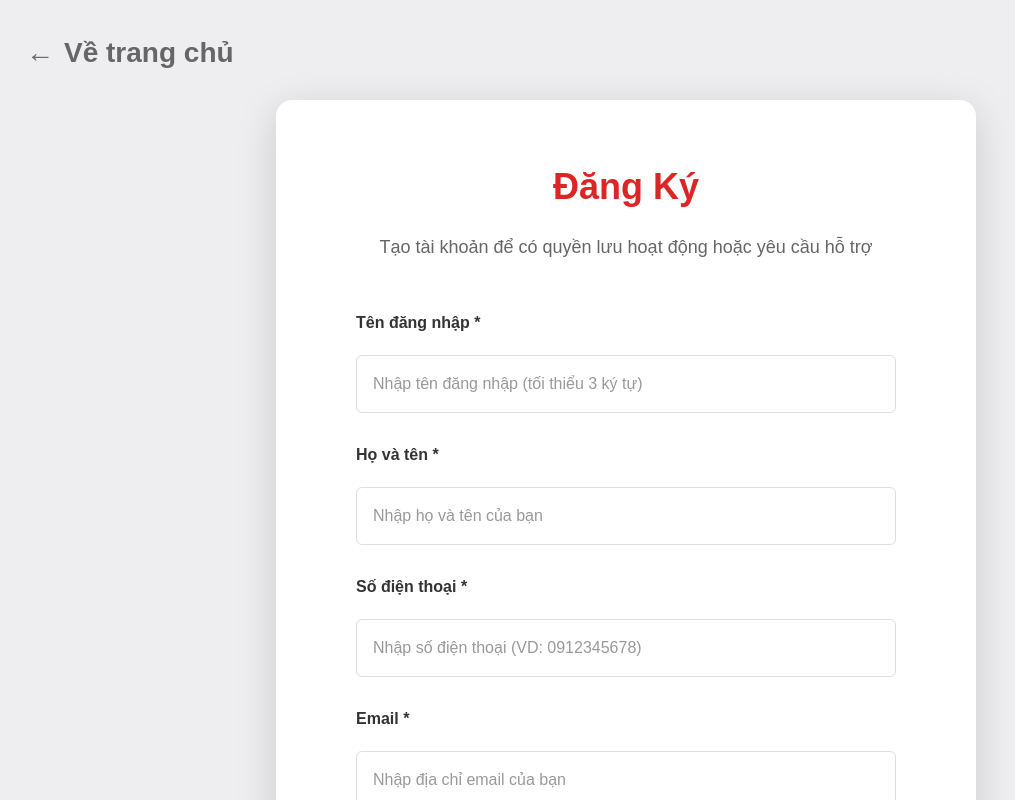
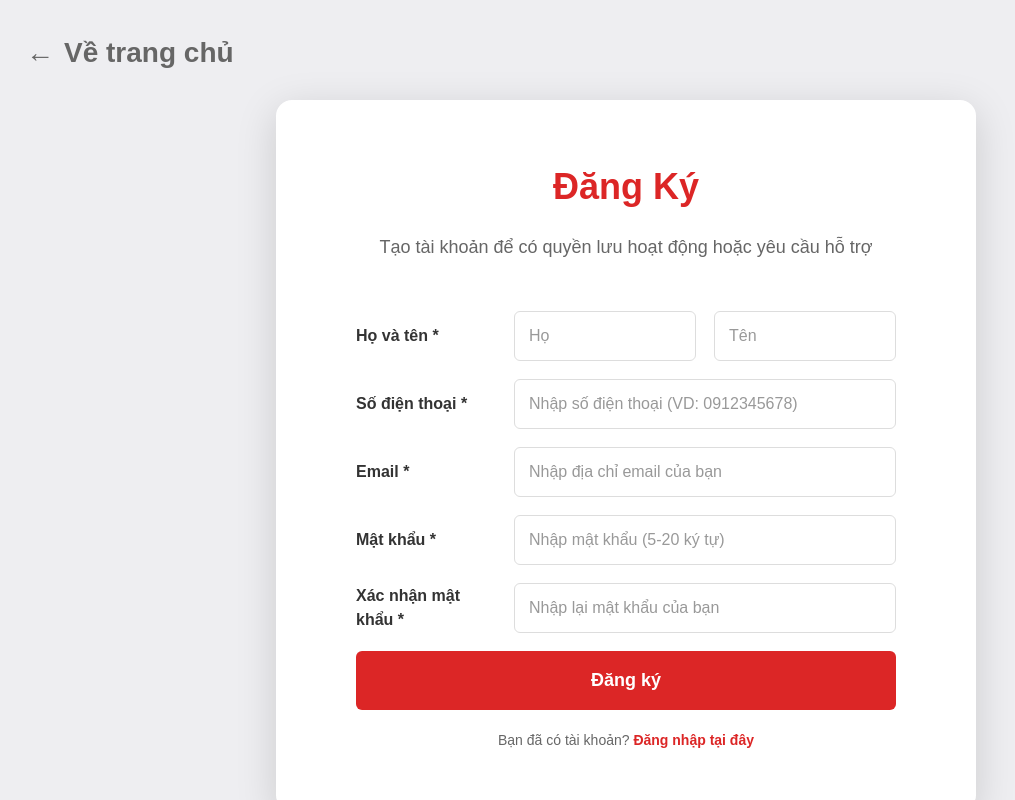
Before and after one commit to SWP391-Flood-Rescue-Coordination/FE, a React (Vite) app: page /register in a window 1280 px wide. Shown: the whole page, without its empty margins (14-1029 px from the left). Built offline with nearby package versions, Linux system fonts and the light colour scheme; no server answers.

Commit message:
update ui register form

```diff
--- a/src/components/Register.css
+++ b/src/components/Register.css
@@ -1,3 +1,40 @@
+.error-icon {
+  display: inline-block;
+  color: #dc2626;
+  font-size: 16px;
+  vertical-align: middle;
+  margin-right: 6px;
+}
+.name-fields {
+  display: flex;
+  gap: 18px;
+  flex: 1;
+}
+
+.name-fields input {
+  width: 100%;
+  min-width: 0;
+  padding: 12px 14px;
+  border: 1px solid #ddd;
+  border-radius: 6px;
+  font-size: 16px;
+  background: #fff;
+  color: #000;
+  transition: border-color 0.3s;
+  box-sizing: border-box;
+}
+
+.name-fields input.input-error {
+  border-color: #dc2626;
+  box-shadow: 0 0 0 3px rgba(220, 38, 38, 0.08);
+}
+
+.name-fields input:focus {
+  outline: none;
+  border-color: #dc2626;
+  background-color: #fff;
+  color: #000;
+}
 .register-container {
   height: 100vh;
   width: 100vw;
@@ -160,47 +197,74 @@
   background-color: #b91c1c;
 }
 
-.form-group {
-  margin-bottom: 30px;
+
+.form-row {
+  display: flex;
+  align-items: center;
+  gap: 18px;
+  margin-bottom: 18px;
 }
 
-.form-group label {
-  display: block;
+.form-row label {
+  min-width: 140px;
   color: #333;
   font-size: 16px;
   font-weight: 600;
-  margin-bottom: 10px;
+  margin-bottom: 0;
 }
 
-.form-label-row {
-  display: flex;
-  justify-content: space-between;
-  align-items: flex-start;
-  gap: 1rem;
-  margin-bottom: 10px;
+.form-row input {
+  width: 100%;
+  min-width: 0;
+  padding: 12px 14px;
+  border: 1px solid #ddd;
+  border-radius: 6px;
+  font-size: 16px;
+  background: #fff;
+  color: #000;
+  transition: border-color 0.3s;
+  box-sizing: border-box;
 }
 
-.form-label-row label {
-  margin-bottom: 0;
+.form-row input.input-error {
+  border-color: #dc2626;
+  box-shadow: 0 0 0 3px rgba(220, 38, 38, 0.08);
+}
+
+.form-row input:focus {
+  outline: none;
+  border-color: #dc2626;
+  background-color: #fff;
+  color: #000;
+}
+
+.form-row input:-webkit-autofill,
+.form-row input:-webkit-autofill:hover,
+.form-row input:-webkit-autofill:focus,
+.form-row input:-webkit-autofill:active {
+  -webkit-box-shadow: 0 0 0 30px white inset !important;
+  -webkit-text-fill-color: #000 !important;
+  box-shadow: 0 0 0 30px white inset !important;
+}
+
+.form-row input::placeholder {
+  color: #999;
 }
 
 .field-error {
   color: #dc2626;
   font-size: 13px;
   font-weight: 600;
-  text-align: right;
-  line-height: 1.35;
+  margin: 4px 0 0 0;
+  display: block;
+  text-align: left;
+  white-space: normal;
 }
 
-.form-group input {
-  width: 100%;
-  padding: 16px;
-  border: 1px solid #ddd;
-  border-radius: 6px;
-  font-size: 16px;
-  transition: border-color 0.3s;
-  background-color: #fff;
-  color: #000;
+.form-row input:disabled {
+  background-color: #f5f5f5;
+  cursor: not-allowed;
+  opacity: 0.7;
 }
 
 .form-group input.input-error {
--- a/src/components/Register.jsx
+++ b/src/components/Register.jsx
@@ -3,12 +3,12 @@ import authService from '../services/authService'
 import './Register.css'
 
 const Register = ({ onClose, onShowLogin }) => {
-  const [username, setUsername] = useState('')
   const [phone, setPhone] = useState('')
   const [email, setEmail] = useState('')
   const [password, setPassword] = useState('')
   const [confirmPassword, setConfirmPassword] = useState('')
-  const [fullName, setFullName] = useState('')
+  const [firstName, setFirstName] = useState('')
+  const [lastName, setLastName] = useState('')
   const [loading, setLoading] = useState(false)
   const [error, setError] = useState('')
   const [fieldErrors, setFieldErrors] = useState({})
@@ -31,12 +31,12 @@ const Register = ({ onClose, onShowLogin }) => {
     setError('')
 
     const validation = authService.validateRegisterInput(
-      username,
       phone,
       email,
       password,
       confirmPassword,
-      fullName,
+      firstName,
+      lastName,
     )
 
     setFieldErrors(validation.errors || {})
@@ -47,7 +47,7 @@ const Register = ({ onClose, onShowLogin }) => {
 
     try {
       setLoading(true)
-      await authService.register(username, phone, email, password, fullName)
+      await authService.register(phone, email, password, firstName, lastName)
       setShowSuccessPopup(true)
     } catch (err) {
       const errorMessage = authService.getRegisterErrorMessage(err)
@@ -105,52 +105,55 @@ const Register = ({ onClose, onShowLogin }) => {
           </div>
         )}
 
+
         <form onSubmit={handleSubmit} noValidate>
-          <div className="form-group">
-            <div className="form-label-row">
-              <label htmlFor="username">Tên đăng nhập *</label>
-              {fieldErrors.username && <span className="field-error">{fieldErrors.username}</span>}
-            </div>
+
+
+          <div className="form-row">
+            <label>Họ và tên *</label>
+            <div className="name-fields">
+              <div style={{width: '50%'}}>
                 <input
                   type="text"
-              id="username"
-              className={fieldErrors.username ? 'input-error' : ''}
-              placeholder="Nhập tên đăng nhập (tối thiểu 3 ký tự)"
-              value={username}
+                  id="lastName"
+                  className={fieldErrors.lastName ? 'input-error' : ''}
+                  placeholder="Họ"
+                  value={lastName}
                   onChange={(e) => {
-                setUsername(e.target.value)
-                clearFieldError('username')
+                    setLastName(e.target.value)
+                    clearFieldError('lastName')
                   }}
                   required
                   disabled={loading}
                 />
+                {fieldErrors.lastName && (
+                  <span className="field-error"><span className="error-icon">&#9888;</span> Vui lòng nhập họ.</span>
+                )}
               </div>
-
-          <div className="form-group">
-            <div className="form-label-row">
-              <label htmlFor="fullName">Họ và tên *</label>
-              {fieldErrors.fullName && <span className="field-error">{fieldErrors.fullName}</span>}
-            </div>
+              <div style={{width: '50%'}}>
                 <input
                   type="text"
-              id="fullName"
-              className={fieldErrors.fullName ? 'input-error' : ''}
-              placeholder="Nhập họ và tên của bạn"
-              value={fullName}
+                  id="firstName"
+                  className={fieldErrors.firstName ? 'input-error' : ''}
+                  placeholder="Tên"
+                  value={firstName}
                   onChange={(e) => {
-                setFullName(e.target.value)
-                clearFieldError('fullName')
+                    setFirstName(e.target.value)
+                    clearFieldError('firstName')
                   }}
                   required
                   disabled={loading}
                 />
+                {fieldErrors.firstName && (
+                  <span className="field-error"><span className="error-icon">&#9888;</span> Vui lòng nhập tên.</span>
+                )}
+              </div>
+            </div>
           </div>
 
-          <div className="form-group">
-            <div className="form-label-row">
+          <div className="form-row">
             <label htmlFor="phone">Số điện thoại *</label>
-              {fieldErrors.phone && <span className="field-error">{fieldErrors.phone}</span>}
-            </div>
+            <div style={{width: '100%'}}>
               <input
                 type="tel"
                 id="phone"
@@ -164,13 +167,13 @@ const Register = ({ onClose, onShowLogin }) => {
                 required
                 disabled={loading}
               />
+              {fieldErrors.phone && <span className="field-error"><span className="error-icon">&#9888;</span> Vui lòng nhập số điện thoại hợp lệ.</span>}
+            </div>
           </div>
 
-          <div className="form-group">
-            <div className="form-label-row">
+          <div className="form-row">
             <label htmlFor="email">Email *</label>
-              {fieldErrors.email && <span className="field-error">{fieldErrors.email}</span>}
-            </div>
+            <div style={{width: '100%', display: 'flex', flexDirection: 'column'}}>
               <input
                 type="email"
                 id="email"
@@ -184,13 +187,13 @@ const Register = ({ onClose, onShowLogin }) => {
                 required
                 disabled={loading}
               />
+              {fieldErrors.email && <span className="field-error"><span className="error-icon">&#9888;</span> Vui lòng nhập email hợp lệ.</span>}
+            </div>
           </div>
 
-          <div className="form-group">
-            <div className="form-label-row">
+          <div className="form-row">
             <label htmlFor="password">Mật khẩu *</label>
-              {fieldErrors.password && <span className="field-error">{fieldErrors.password}</span>}
-            </div>
+            <div style={{width: '100%'}}>
               <input
                 type="password"
                 id="password"
@@ -204,13 +207,13 @@ const Register = ({ onClose, onShowLogin }) => {
                 required
                 disabled={loading}
               />
+              {fieldErrors.password && <span className="field-error"><span className="error-icon">&#9888;</span> Mật khẩu phải từ 5-20 ký tự, bao gồm chữ và số.</span>}
+            </div>
           </div>
 
-          <div className="form-group">
-            <div className="form-label-row">
+          <div className="form-row">
             <label htmlFor="confirmPassword">Xác nhận mật khẩu *</label>
-              {fieldErrors.confirmPassword && <span className="field-error">{fieldErrors.confirmPassword}</span>}
-            </div>
+            <div style={{width: '100%'}}>
               <input
                 type="password"
                 id="confirmPassword"
@@ -224,6 +227,8 @@ const Register = ({ onClose, onShowLogin }) => {
                 required
                 disabled={loading}
               />
+              {fieldErrors.confirmPassword && <span className="field-error"><span className="error-icon">&#9888;</span> Vui lòng nhập lại mật khẩu trùng khớp.</span>}
+            </div>
           </div>
 
           <button type="submit" className="register-button" disabled={loading}>
--- a/src/services/authService.js
+++ b/src/services/authService.js
@@ -230,23 +230,30 @@ const buildLoginValidationErrors = (phone, password) => {
   return errors
 }
 
-const buildRegisterValidationErrors = (username, phone, email, password, confirmPassword, fullName) => {
+
+// Validate firstName, lastName riêng biệt
+const buildRegisterValidationErrors = (username, phone, email, password, confirmPassword, firstName, lastName) => {
   const errors = {}
-  const trimmedUsername = String(username ?? '').trim()
+  // const trimmedUsername = String(username ?? '').trim()
   const trimmedPhone = String(phone ?? '').trim()
   const trimmedEmail = String(email ?? '').trim()
   const passwordValue = String(password ?? '')
   const confirmPasswordValue = String(confirmPassword ?? '')
-  const trimmedFullName = String(fullName ?? '').trim()
+  const trimmedFirstName = String(firstName ?? '').trim()
+  const trimmedLastName = String(lastName ?? '').trim()
 
-  if (!trimmedUsername) {
-    errors.username = 'Vui lòng nhập tên đăng nhập.'
-  } else if (trimmedUsername.length < 3) {
-    errors.username = 'Tên đăng nhập phải có ít nhất 3 ký tự.'
+  // Nếu vẫn còn username thì giữ lại, nếu không thì bỏ qua
+  // if (!trimmedUsername) {
+  //   errors.username = 'Vui lòng nhập tên đăng nhập.'
+  // } else if (trimmedUsername.length < 3) {
+  //   errors.username = 'Tên đăng nhập phải có ít nhất 3 ký tự.'
+  // }
+
+  if (!trimmedLastName) {
+    errors.lastName = 'Vui lòng nhập họ.'
   }
-
-  if (!trimmedFullName) {
-    errors.fullName = 'Vui lòng nhập họ và tên.'
+  if (!trimmedFirstName) {
+    errors.firstName = 'Vui lòng nhập tên.'
   }
 
   if (!trimmedPhone) {
```
Lines whose indentation alone changed are shown as unchanged.
